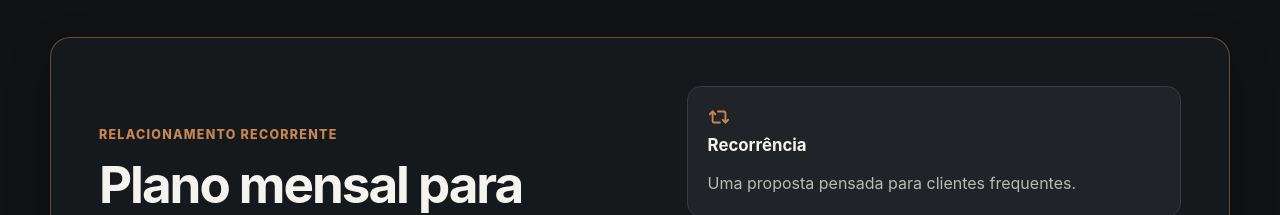
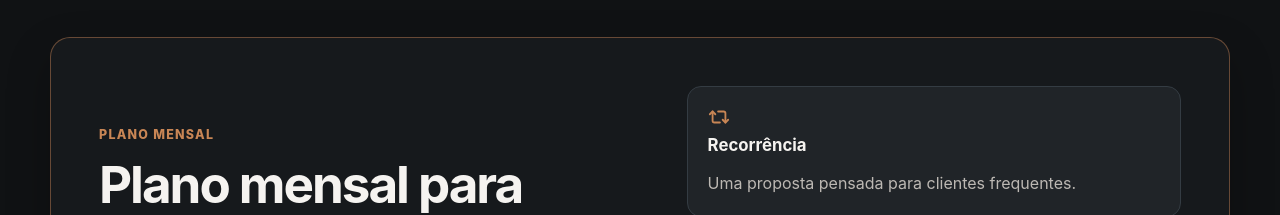
Before and after one commit to diogo2806/detalhe, a React (Vite) app in the folder frontend/: page / in a window 1280 px wide. Shown: the part 3980-4195 px from the top of the page. Built offline with nearby package versions, Linux system fonts and the light colour scheme.

Commit message:
fix(frontend): ajustar rótulo do plano mensal (#32)

```diff
--- a/frontend/src/components/PlanSection.tsx
+++ b/frontend/src/components/PlanSection.tsx
@@ -8,7 +8,7 @@
     <section className="section section--accent" id="plano" aria-labelledby="plano-title">
       <div className="plan-panel">
         <div className="plan-panel__content">
-          <span className="eyebrow">Relacionamento recorrente</span>
+          <span className="eyebrow">Plano mensal</span>
           <h2 id="plano-title">Plano mensal para quem gosta de manter o corte em dia</h2>
           <p>
             A proposta do plano mensal é transformar visitas recorrentes em uma experiência mais previsível
```
